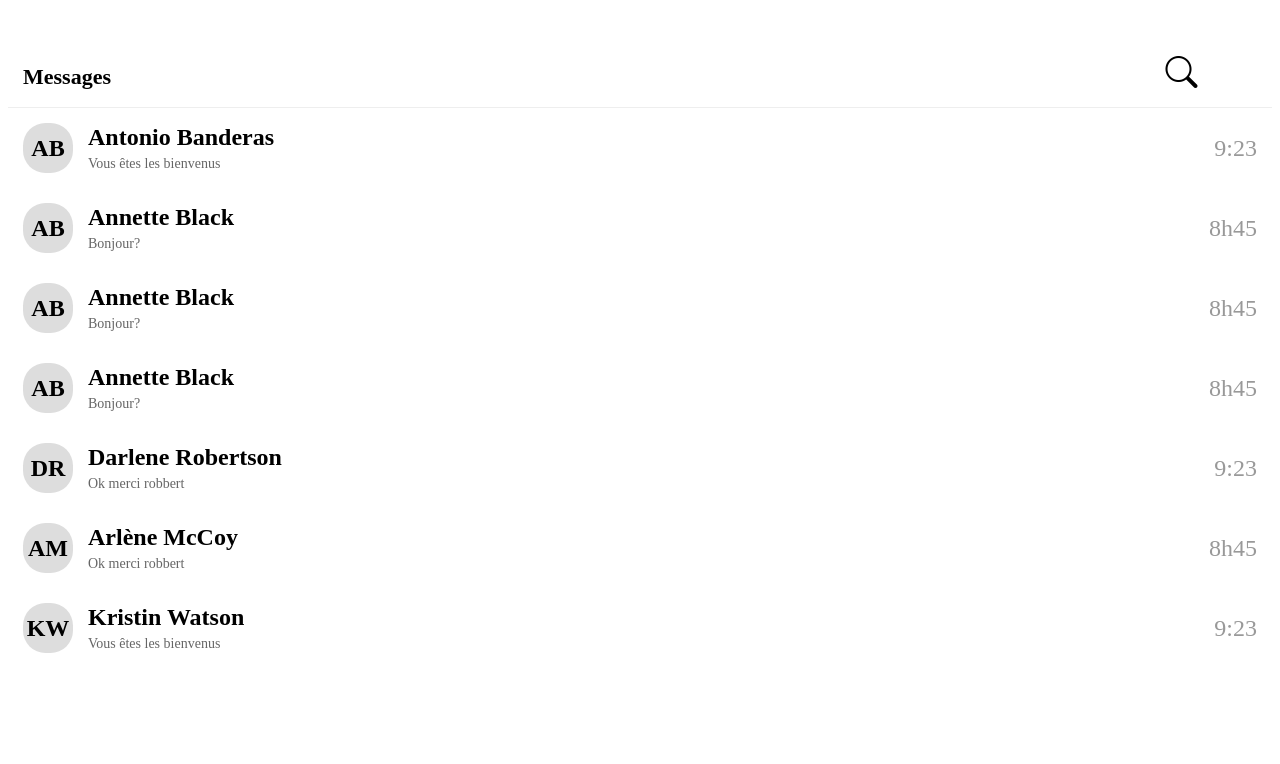
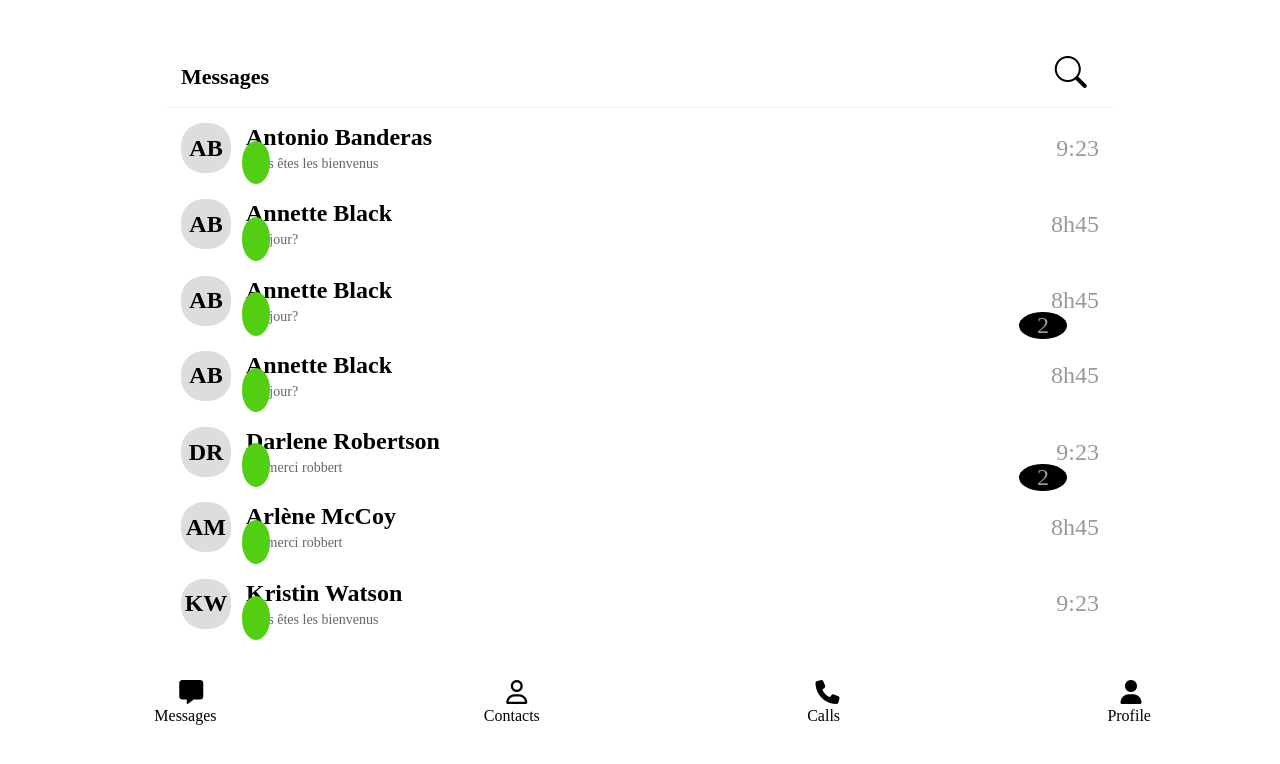
Before and after one commit to ahmatguerdi/messagery-app, an Angular app: page /message in a window 1280 px wide. Shown: the top 764 px of the page. Built offline with nearby package versions, Linux system fonts and the light colour scheme.

Commit message:
après avoir relier tous les composants et les pages

```diff
--- a/src/app/app.routes.ts
+++ b/src/app/app.routes.ts
@@ -6,6 +6,8 @@ import { PhoneNumber } from './phone-number/phone-number';
 import { Icons } from './icons/icons';
 import { Stupename } from './stupename/stupename';
 import { Message } from './message/message';
+import { Chat } from './chat/chat';
+import { Contacts } from './contacts/contacts';
 
 export const routes: Routes = [
     {path: 'my-profil', component: MyProfil},
@@ -15,4 +17,6 @@ export const routes: Routes = [
     {path: 'icons', component:Icons},
     {path: 'stupename', component:Stupename},
     {path: 'message', component:Message},
+    {path: 'chat', component:Chat},
+    {path: 'contacts', component:Contacts},
 ];
--- a/src/app/contacts/contacts.html
+++ b/src/app/contacts/contacts.html
@@ -79,7 +79,9 @@
     </div>
   </div>
 </div>
-<div class="nav-bar">
+<hr style="padding: 1vh">
+<app-icons></app-icons>
+<!-- <div class="nav-bar">
     <a href="#Messages" class="btn-nav">
         <i class="far fa-comment"></i>
         <span>Messages</span>
@@ -96,6 +98,4 @@
         <i class="fas fa-user"></i>
         <span>Profile</span>
     </a>
-</div>
-
- <hr style="padding: 1vh">
+</div> -->
--- a/src/app/contacts/contacts.ts
+++ b/src/app/contacts/contacts.ts
@@ -1,8 +1,10 @@
 import { Component } from '@angular/core';
+import { RouterLink } from '@angular/router';
+import { Icons } from "../icons/icons";
 
 @Component({
   selector: 'app-contacts',
-  imports: [],
+  imports: [RouterLink, Icons],
   templateUrl: './contacts.html',
   styleUrl: './contacts.css'
 })
--- a/src/app/icons/icons.html
+++ b/src/app/icons/icons.html
@@ -1,6 +1,6 @@
 <section id="button" style="display: flex; justify-content: space-around;">
-    <div style="margin-left: 2%;"><span style="margin-left: 40%; font-size: x-large;"><i class="fa-solid fa-message"></i></span> <br><span>Messages</span></div>
-    <div style="margin-left: 2%;"><span style="margin-left: 40%; font-size: x-large;"><i class="fa-regular fa-user"></i></span><br><span>Contacts</span></div>
-    <div style="margin-left: 2%;"><span style="margin-left: 25%; font-size: x-large;"><i class="fa-solid fa-phone"></i></span><br><span>Calls</span></div>
-    <div style="margin-left: 2%;"><span style="margin-left: 30%; font-size: x-large;"><i class="fa-solid fa-user"></i></span><br><span>Profile</span></div>
+    <div style="margin-left: 2%;" routerLink="/message"><span style="margin-left: 40%; font-size: x-large;"><i class="fa-solid fa-message"></i></span> <br><span>Messages</span></div>
+    <div style="margin-left: 2%;" routerLink="/contacts"><span style="margin-left: 40%; font-size: x-large;"><i class="fa-regular fa-user"></i></span><br><span>Contacts</span></div>
+    <div style="margin-left: 2%;" routerLink="/contacts"><span style="margin-left: 25%; font-size: x-large;"><i class="fa-solid fa-phone"></i></span><br><span>Calls</span></div>
+    <div style="margin-left: 2%;" routerLink="/my-profil"><span style="margin-left: 30%; font-size: x-large;"><i class="fa-solid fa-user"></i></span><br><span>Profile</span></div>
 </section>
--- a/src/app/icons/icons.ts
+++ b/src/app/icons/icons.ts
@@ -1,8 +1,9 @@
 import { Component } from '@angular/core';
+import { RouterLink } from '@angular/router';
 
 @Component({
   selector: 'app-icons',
-  imports: [],
+  imports: [RouterLink],
   templateUrl: './icons.html',
   styleUrl: './icons.css'
 })
--- a/src/app/message/message.css
+++ b/src/app/message/message.css
@@ -1,18 +1,93 @@
-
 .container {
-            /* max-width: 400px; */
+  /* text-align: center; */
+  /* max-width: 500px; */
+  width: 75%;
   margin: 24px;
   background-color: white;
-            height: 100vh;
+  height: 75vh;
   display: flex;
   flex-direction: column;
   margin: 40px auto;
-            /* min-width: 80vh; */
+  /* min-width: 90vh; */
   border-radius: 10px;
   box-shadow: 0 2px 12px rgba(0, 0, 0, 0);
   /* margin-top: 100px; */
   /* margin-left: 900px; */
   font-size: x-large;
+}
+
+@media screen and (max-width: 1550px) {
+    div .online {
+        color: #999;
+        /* text-align: center; */
+        /* font-size: x-large; */
+        /* height: 20%;
+        width: 3%;
+        border: 2px;
+        background-color: rgb(82, 207, 19);
+        border-radius: 100%;
+        margin-left: 8%;
+        margin-top: -5%;
+        padding: 1%;
+      }
+}
+
+@media screen and (max-width: 1450px) {
+ div .online {
+    /* color: #999; */
+    text-align: center;
+    /* font-size: x-large; */
+    height: 20%;
+    width: 1%;
+    border: 2px;
+    background-color: rgb(82, 207, 19);
+    border-radius: 100%;
+    margin-left: 8%;
+    margin-top: -5%;
+    padding: 1%;
+  }
+
+ div .num {
+    color: #999;
+    font-size: 12px;
+    text-align: center;
+    font-size: x-large;
+    width: 5%;
+    border: 20px;
+    /* background-color: black; */
+    border-radius: 50%;
+    margin-left: 90%;
+    margin-top: -3%;
+  }
+}
+
+/* app-icons {
+} */
+
+.num {
+  color: #999;
+  font-size: 12px;
+  text-align: center;
+  font-size: x-large;
+  width: 2%;
+  border: 20px;
+  background-color: black;
+  border-radius: 50%;
+  margin-left: 96%;
+  margin-top: -2%;
+}
+
+.online {
+  /* color: #999; */
+  text-align: center;
+  font-size: x-large;
+  height: 2%;
+  width: 1%;
+  border: 2px;
+  background-color: rgb(98, 156, 10);
+  border-radius: 100%;
+  margin-left: 3%;
+  margin-top: -1.7%;
 }
 
 .header {
@@ -95,7 +170,7 @@
 .footer-text {
   font-size: 12px;
 }
-        #carra{
+#carra {
   margin-left: 85%;
   font-size: 2rem;
 }
--- a/src/app/message/message.html
+++ b/src/app/message/message.html
@@ -1,71 +1,86 @@
- <link rel="stylesheet" href="https://cdn.jsdelivr.net/npm/bootstrap-icons@1.11.1/font/bootstrap-icons.css">
+<link
+  rel="stylesheet"
+  href="https://cdn.jsdelivr.net/npm/bootstrap-icons@1.11.1/font/bootstrap-icons.css"
+/>
 
 <div class="container">
-
-        <div class="header">Messages
+  <div class="header">
+    Messages
     <i class="bi bi-search" id="carra"></i>
   </div>
+  <!-- <a> -->
+  <div class="message">
+    <div class="avatar">AB</div>
+    <div class="message-content">
+      <div class="message-name" routerLink="/chat">Antonio Banderas</div>
+      <div class="message-text">Vous êtes les bienvenus</div>
+    </div>
+    <div class="message-time">9:23</div>
+  </div>
+  <div class="online"></div>
+  <!-- </a> -->
+  <div class="message">
+    <div class="avatar">AB</div>
+    <div class="message-content">
+      <div class="message-name" routerLink="/chat">Annette Black</div>
+      <div class="message-text">Bonjour?</div>
+    </div>
+    <div class="message-time">8h45</div>
+  </div>
+  <div class="online"></div>
 
   <div class="message">
     <div class="avatar">AB</div>
     <div class="message-content">
-                <div class="message-name">Antonio Banderas</div>
+      <div class="message-name" routerLink="/chat">Annette Black</div>
+      <div class="message-text">Bonjour?</div>
+    </div>
+    <div class="message-time">8h45</div>
+  </div>
+  <div class="num">2</div>
+  <div class="online"></div>
+
+  <div class="message">
+    <div class="avatar">AB</div>
+    <div class="message-content">
+      <div class="message-name" routerLink="/chat">Annette Black</div>
+      <div class="message-text">Bonjour?</div>
+    </div>
+    <div class="message-time">8h45</div>
+  </div>
+  <div class="online"></div>
+
+  <div class="message">
+    <div class="avatar">DR</div>
+    <div class="message-content">
+      <div class="message-name" routerLink="/chat">Darlene Robertson</div>
+      <div class="message-text">Ok merci robbert</div>
+    </div>
+    <div class="message-time">9:23</div>
+  </div>
+  <div class="num">2</div>
+  <div class="online"></div>
+
+  <div class="message">
+    <div class="avatar">AM</div>
+    <div class="message-content">
+      <div class="message-name" routerLink="/chat">Arlène McCoy</div>
+      <div class="message-text">Ok merci robbert</div>
+    </div>
+    <div class="message-time">8h45</div>
+  </div>
+  <div class="online"></div>
+
+  <div class="message">
+    <div class="avatar">KW</div>
+    <div class="message-content">
+      <div class="message-name" routerLink="/chat">Kristin Watson</div>
       <div class="message-text">Vous êtes les bienvenus</div>
     </div>
     <div class="message-time">9:23</div>
   </div>
+  <div class="online"></div>
 
-        <div class="message">
-            <div class="avatar">AB</div>
-            <div class="message-content">
-                <div class="message-name">Annette Black</div>
-                <div class="message-text">Bonjour?</div>
-            </div>
-            <div class="message-time">8h45</div>
 </div>
 
-        <div class="message">
-            <div class="avatar">AB</div>
-            <div class="message-content">
-                <div class="message-name">Annette Black</div>
-                <div class="message-text">Bonjour?</div>
-            </div>
-            <div class="message-time">8h45</div>
-        </div>
-
-         <div class="message">
-            <div class="avatar">AB</div>
-            <div class="message-content">
-                <div class="message-name">Annette Black</div>
-                <div class="message-text">Bonjour?</div>
-            </div>
-            <div class="message-time">8h45</div>
-        </div>
-
-        <div class="message">
-            <div class="avatar">DR</div>
-            <div class="message-content">
-                <div class="message-name">Darlene Robertson</div>
-                <div class="message-text">Ok merci robbert</div>
-            </div>
-            <div class="message-time">9:23</div>
-        </div>
-
-        <div class="message">
-            <div class="avatar">AM</div>
-            <div class="message-content">
-                <div class="message-name">Arlène McCoy</div>
-                <div class="message-text">Ok merci robbert</div>
-            </div>
-            <div class="message-time">8h45</div>
-        </div>
-
-        <div class="message">
-            <div class="avatar">KW</div>
-            <div class="message-content">
-                <div class="message-name">Kristin Watson</div>
-                <div class="message-text">Vous êtes les bienvenus</div>
-            </div>
-            <div class="message-time">9:23</div>
-        </div>
-    </div>
+<app-icons></app-icons>
--- a/src/app/message/message.ts
+++ b/src/app/message/message.ts
@@ -1,11 +1,12 @@
 import { Component } from '@angular/core';
 import { RouterLink } from '@angular/router';
+import { Icons } from "../icons/icons";
 
 @Component({
   selector: 'app-message',
-  // imports: [RouterLink],
+  imports: [Icons, RouterLink],
   templateUrl: './message.html',
-  styleUrl: './message.css'
+  styleUrl: './message.css',
 })
 export class Message {
 
```
Lines whose indentation alone changed are shown as unchanged.
